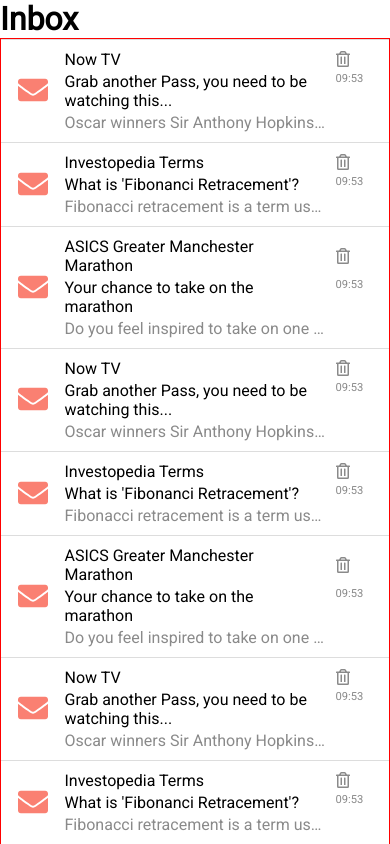
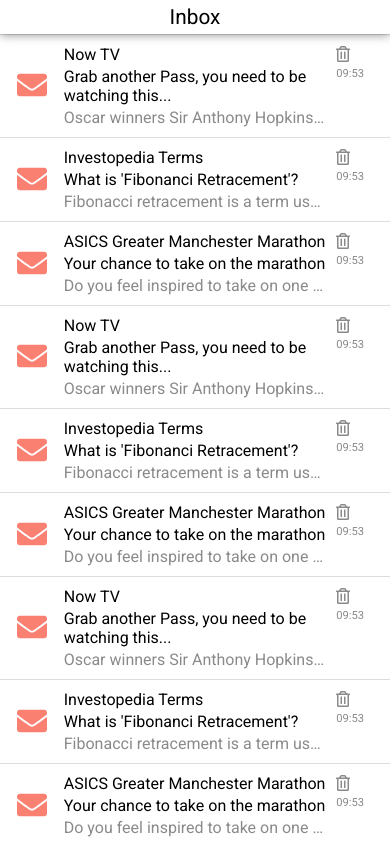
Before and after one commit to pobch/mail-inbox, a React (Create React App) app: page / in a window 390 px wide. Shown: the top 844 px of the page. Built offline with nearby package versions, Linux system fonts and the light colour scheme.

Commit message:
finished mobile layout

```diff
--- a/src/App.tsx
+++ b/src/App.tsx
@@ -25,8 +25,6 @@ const Layout = styled.div`
   width: 100%;
 `
 const MailWrapper = styled.div`
-  border: 1px solid red;
-
   /* animation while removing a mail item */
   & .mail-exit {
     opacity: 1;
--- a/src/Header.tsx
+++ b/src/Header.tsx
@@ -1,10 +1,25 @@
 import React from 'react'
+import styled from 'styled-components'
+
+const HeaderBar = styled.header`
+  position: sticky;
+  top: 0;
+  padding: 5px 0;
+  background-color: white;
+  /* box-shadow: h-offset v-offset blur spread color; */
+  box-shadow: 0 0 10px 0 rgba(0, 0, 0, 0.5);
+`
+const Heading = styled.h1`
+  text-align: center;
+  font-size: 1.3rem;
+  font-weight: 500;
+`
 
 const Header: React.FC = () => {
   return (
-    <header style={{ position: 'sticky', top: '0' }}>
-      <h1>Inbox</h1>
-    </header>
+    <HeaderBar>
+      <Heading>Inbox</Heading>
+    </HeaderBar>
   )
 }
 
--- a/src/MailItem.tsx
+++ b/src/MailItem.tsx
@@ -40,6 +40,7 @@ const Checked = styled.div`
   cursor: pointer;
   font-size: 30px;
   color: salmon;
+  -webkit-tap-highlight-color: transparent;
 `
 const Sender = styled.div`
   grid-column: 2 / 3;
```
